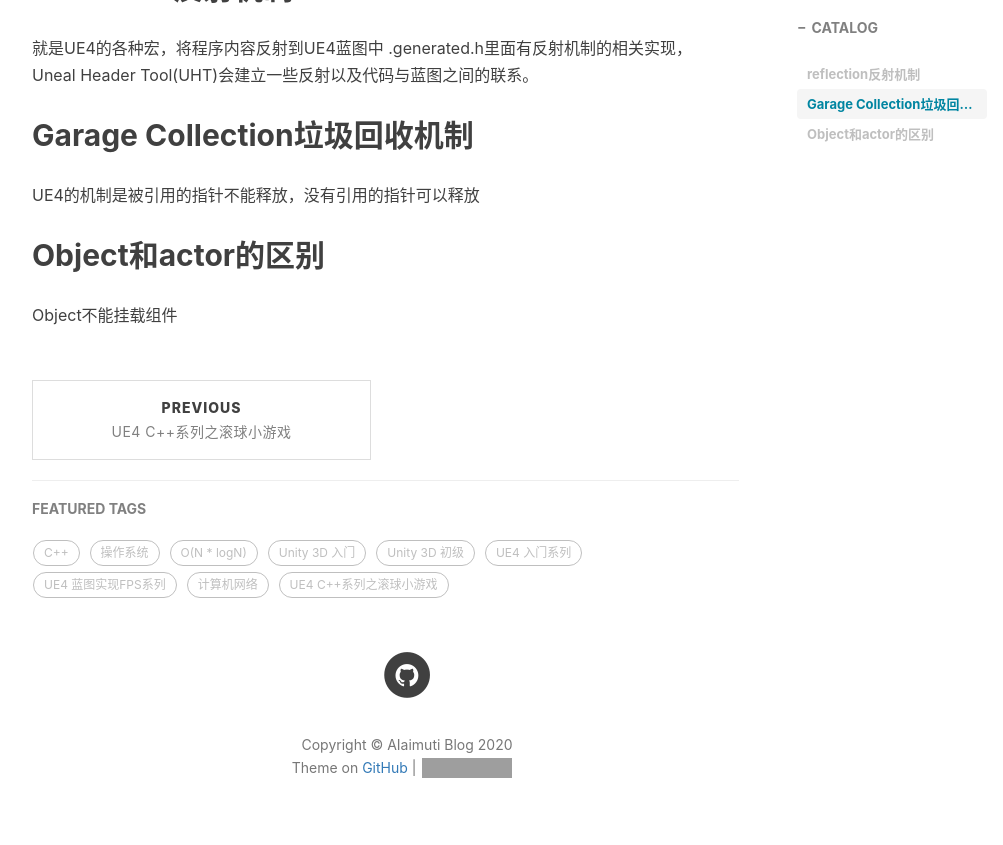
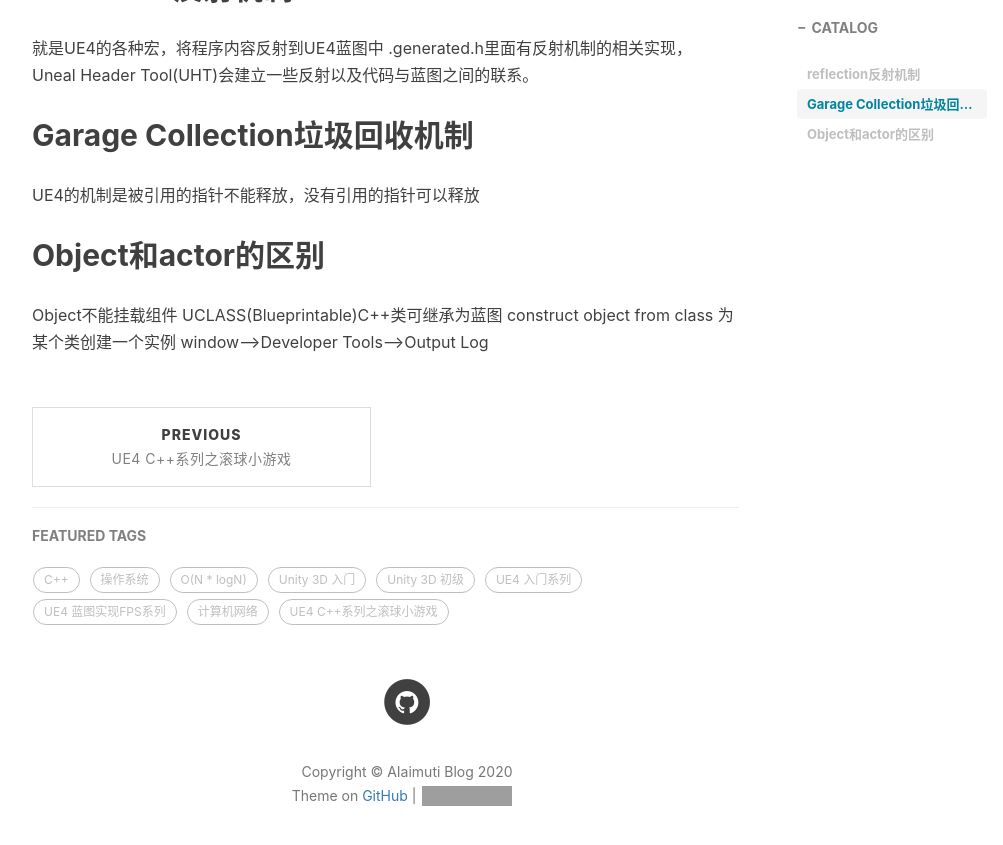
Before and after one commit to AIaimuti/aiaimuti.github.io, a Jekyll site: the page built from _posts/2020-4-23-C++Learn.md, in a window 1280 px wide and 900 px high, scrolled down 601 px. Shown: the top 845 px of the window, without its empty margins (233-1236 px from the left). Built offline with Jekyll 4.4.1, drawn with Linux system fonts in a browser that asks for light colours; nearby versions of some CDN libraries; comment, search, counter and statistics services are not loaded; grey boxes are pictures that could not be loaded.

Commit message:
Update 2020-4-23-C++Learn.md

```diff
--- a/_posts/2020-4-23-C++Learn.md
+++ b/_posts/2020-4-23-C++Learn.md
@@ -20,3 +20,6 @@ UE4的机制是被引用的指针不能释放，没有引用的指针可以释
 
 ## Object和actor的区别
 Object不能挂载组件
+UCLASS(Blueprintable)C++类可继承为蓝图
+construct object from class 为某个类创建一个实例
+window-->Developer Tools-->Output Log
```
